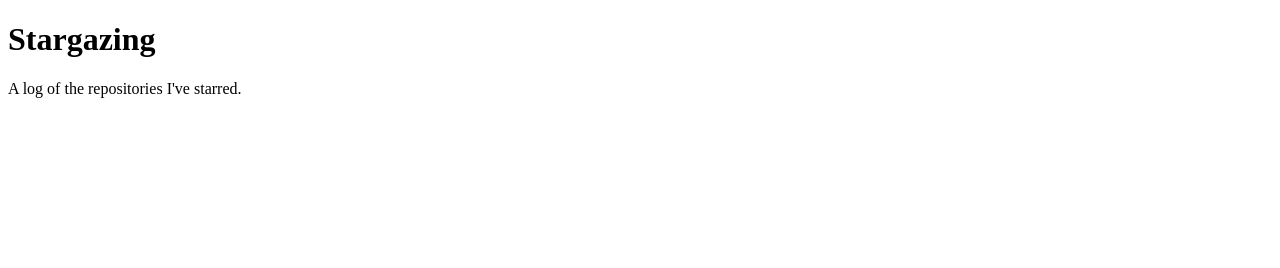
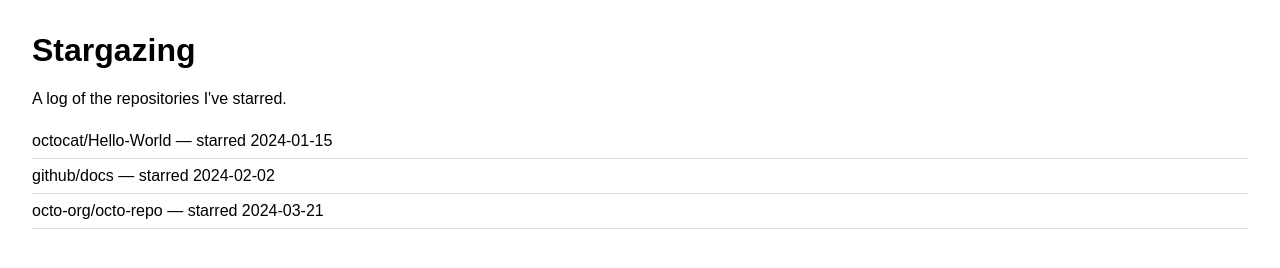
Before and after one commit to beepbunbeep/star-gazing, a plain HTML site: page index.html in a window 1280 px wide. Drawn offline with Linux system fonts and the light colour scheme.

Commit message:
Add stylesheet and script references to index.html

```diff
--- a/index.html
+++ b/index.html
@@ -3,9 +3,12 @@
   <head>
     <meta charset="utf-8">
     <title>Stargazing</title>
+    <link rel="stylesheet" href="style.css">
   </head>
   <body>
     <h1>Stargazing</h1>
     <p>A log of the repositories I've starred.</p>
+    <ul id="starred"></ul>
+    <script src="script.js"></script>
   </body>
 </html>
```
